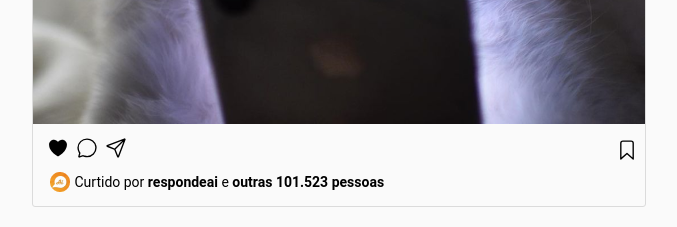
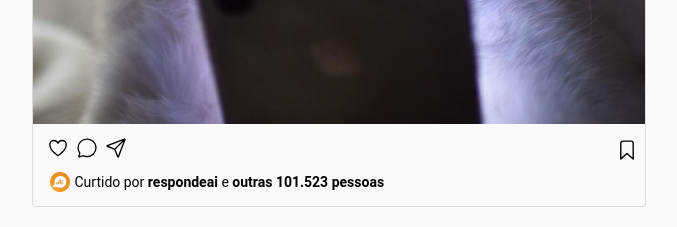
Before and after one commit to Josana-Kla/projeto7-instagramreact, a React (Create React App) app: page / in a window 1280 px wide. Shown: the part 780-1007 px from the top of the page, without its empty margins (141-818 px from the left). Built offline with nearby package versions, Linux system fonts and the light colour scheme.

Commit message:
feat: added like button

```diff
--- a/public/style.css
+++ b/public/style.css
@@ -196,6 +196,7 @@
   }
 
   .linha-do-tempo img {
+    cursor: pointer;
     width: 100%;
   }
 
@@ -221,11 +222,6 @@
     height: 22px;
 
     margin-right: 7px;
-  }
-
-  .icones-acoes-imagem .heart {
-    background-color: #139EF2;
-    color: #139EF2;
   }
 
   .descricao-acoes-foto {
@@ -348,6 +344,23 @@
   }
 
 
+  /*         JS          */
+  .curtir-coracao {
+    color: #d80000;
+    cursor: pointer;
+    visibility: visible;
+    transform: translateY(0.8px);
+  }
+
+  .sem-curtida-coracao {
+    cursor: pointer;
+    visibility: visible;
+  }
+
+  .big-heart {
+    background-image: url(./assets/img/jambt.jpg);
+  }
+
 
   /*    ESCONDER SIDEBAR    */
   @media (max-width: 934px) {
--- a/src/components/main-content/timeline/Timeline.js
+++ b/src/components/main-content/timeline/Timeline.js
@@ -1,3 +1,5 @@
+import React from "react";
+
 import Icons from "../../Icons";
 
 const menuTimelines = [
@@ -9,6 +11,9 @@ const menuTimelines = [
 
 
 function Timeline() {
+  const [ setIconType , setIconColor ] = React.useState('heart-outline');
+  const [ setIconClass , setIconColorClass ] = React.useState('sem-curtida-coracao');
+
   return (
     <div>
       {menuTimelines.map(menuTimeline => (
@@ -21,7 +26,11 @@ function Timeline() {
             <Icons iconName="ellipsis-horizontal-outline" />
           </div>
 
-          <img src={menuTimeline.postImage} alt={menuTimeline.namePostImage} />
+          <img src={menuTimeline.postImage} alt={menuTimeline.namePostImage} onClick={() => {
+            if(setIconType === "heart-outline") {
+              setIconColor("heart");
+              setIconColorClass("curtir-coracao")
+            }}} />
 
           {/*  <video controls="controls" autoplay="autoplay">
             <source src="./assets/video/video.mp4" type="video/mp4"/>
@@ -31,7 +40,15 @@ function Timeline() {
 
           <div class="icones-acoes-imagem">
             <div>
-              <Icons iconName="heart" class="" />
+              <ion-icon name={setIconType} class={setIconClass} onClick={() => {
+                  if(setIconType === "heart-outline") {
+                    setIconColor("heart");
+                    setIconColorClass("curtir-coracao")
+                  } else {
+                    setIconColor("heart-outline");
+                    setIconColorClass("sem-curtida-coracao")
+                  }
+                }}></ion-icon>
               <Icons iconName="chatbubble-outline" />
               <Icons iconName="paper-plane-outline" />
             </div>
```
